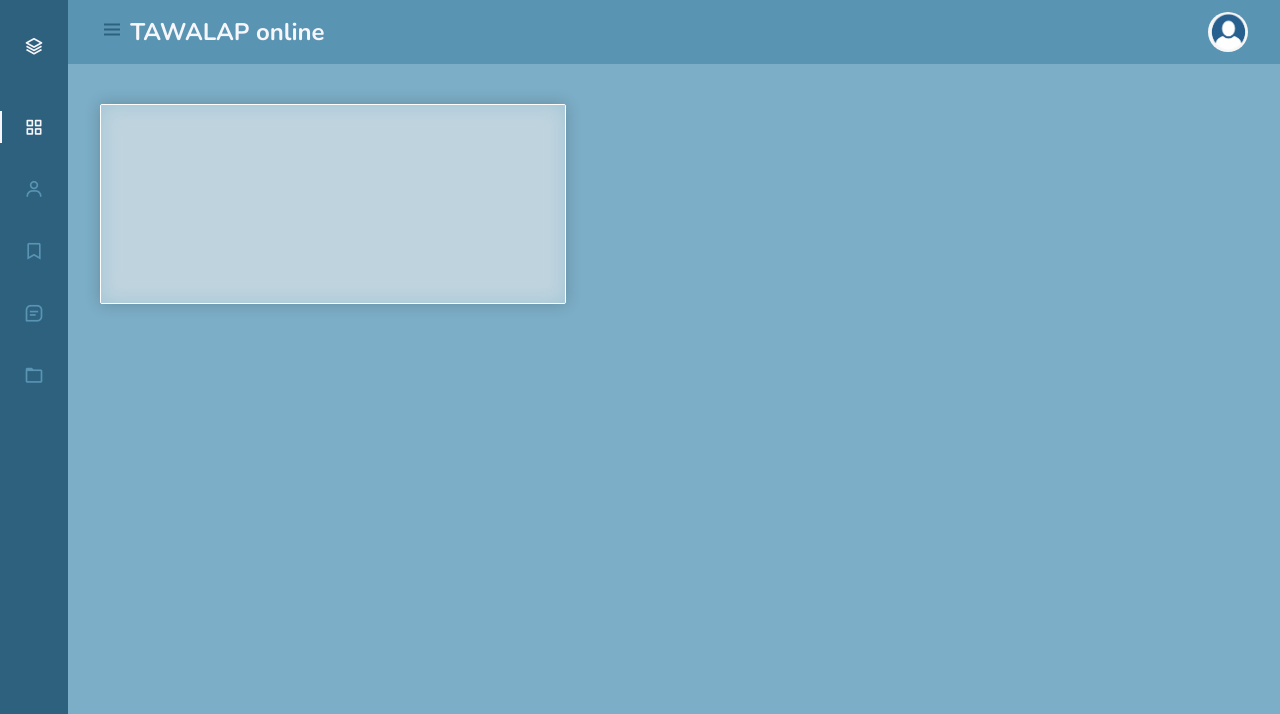
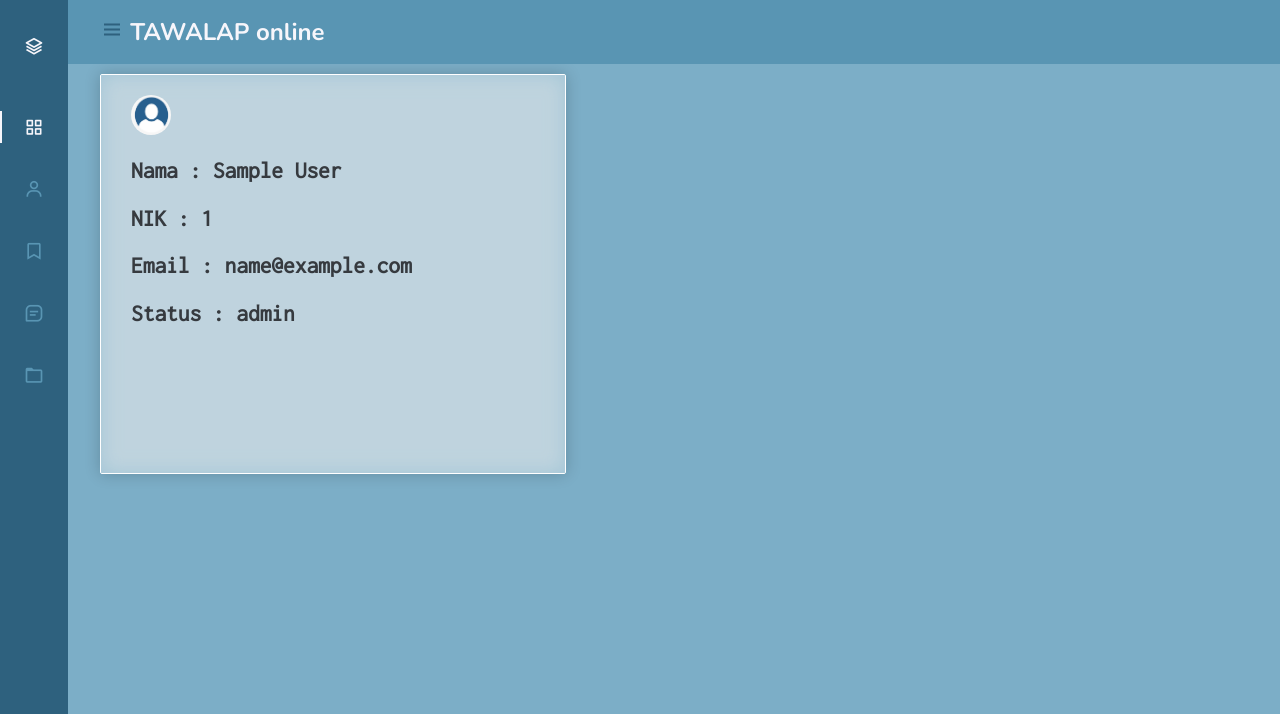
Before and after one commit to Fazilbasri11/INF206-2021-DY1-TAWALAP, a PHP site: page /assets/php/Home.php in a window 1280 px wide. Shown: the top 714 px of the page. Run offline with PHP 8.4, Linux system fonts and the light colour scheme; the visitor is signed in with stand-in values (Sample User, id 1); data that the repository does not hold is empty.

Commit message:
modif php asset

```diff
--- a/assets/css/home.css
+++ b/assets/css/home.css
@@ -168,12 +168,13 @@ a {
 }
 
 .card {
-  top: 40px;
+  top: 10px;
+  bottom: 10px;
   border: 1px solid #fff;
   border-radius: 2px;
   box-shadow: 0 0 1rem 0 rgba(0, 0, 0, 0.2);
   font-size: 2rem;
-  height: 200px;
+  height: 400px;
   overflow: hidden;
   position: relative;
   width: 40%;
@@ -190,7 +191,7 @@ a {
 
 .card__text {
   font-family: 'Inconsolata', monospace;
-  font-size: 25px;
+  font-size: 20px;
   color: #363a3f;
   margin-left: 30px;
   margin-top: 20px;
--- a/assets/php/Home.php
+++ b/assets/php/Home.php
@@ -34,9 +34,9 @@ require 'functions.php';
             <span class="nav__logo-name">TAWALAP online</span>
         </div>
 
-        <div class="header__img">
+        <!-- <div class="header__img">
             <img src="../img/profile.png" alt="">
-        </div>
+        </div> -->
     </header>
 
     <div class="l-navbar" id="nav-bar">
@@ -85,21 +85,16 @@ require 'functions.php';
 
     <!-- isi home -->
 
-
-
     <div class="holder">
         <div class="card">
             <div class="card__text">
-                <?php
-                $tampilPeg    = mysqli_query($conn, "SELECT * FROM user WHERE id='$_SESSION[login]'");
-                $peg    = mysqli_fetch_array($tampilPeg);
-                ?>
-                <table border="0" cellpadding="4">
-                    <tr>
-                        <td><?= $peg['id'] ?>
-
-                    </tr>
-                </table>
+                <div class="header__img">
+                    <img src="../img/profile.png" alt="">
+                </div>
+                <h3>Nama : <?php echo  $_SESSION["Nama"] ?></h3>
+                <h3>NIK : <?php echo  $_SESSION["NIK"] ?></h3>
+                <h3>Email : <?php echo  $_SESSION["Email"] ?></h3>
+                <h3>Status : <?php echo  $_SESSION["Level"] ?></h3>
             </div>
         </div>
     </div>
```
Also changed, not shown: assets/php/login.php (+12 -6 lines), assets/php/tes.php (added, +21 -0 lines).
